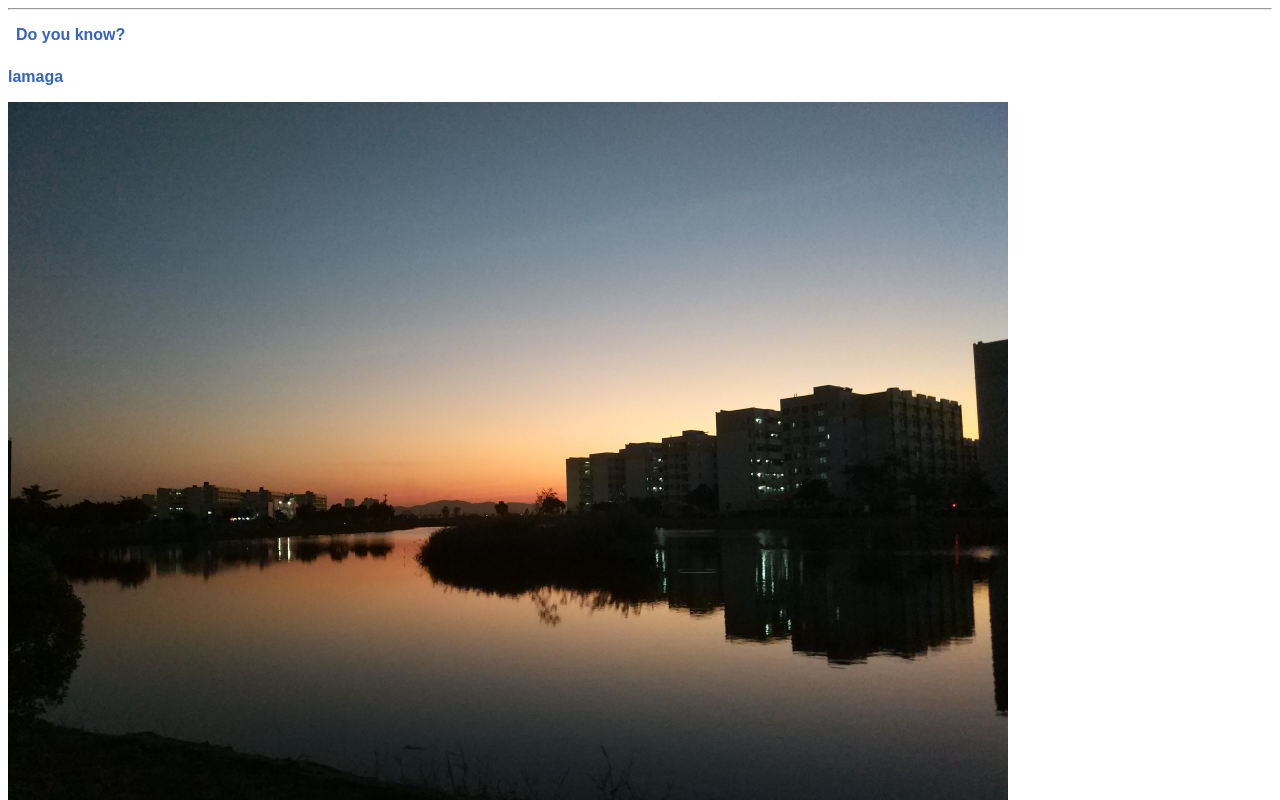
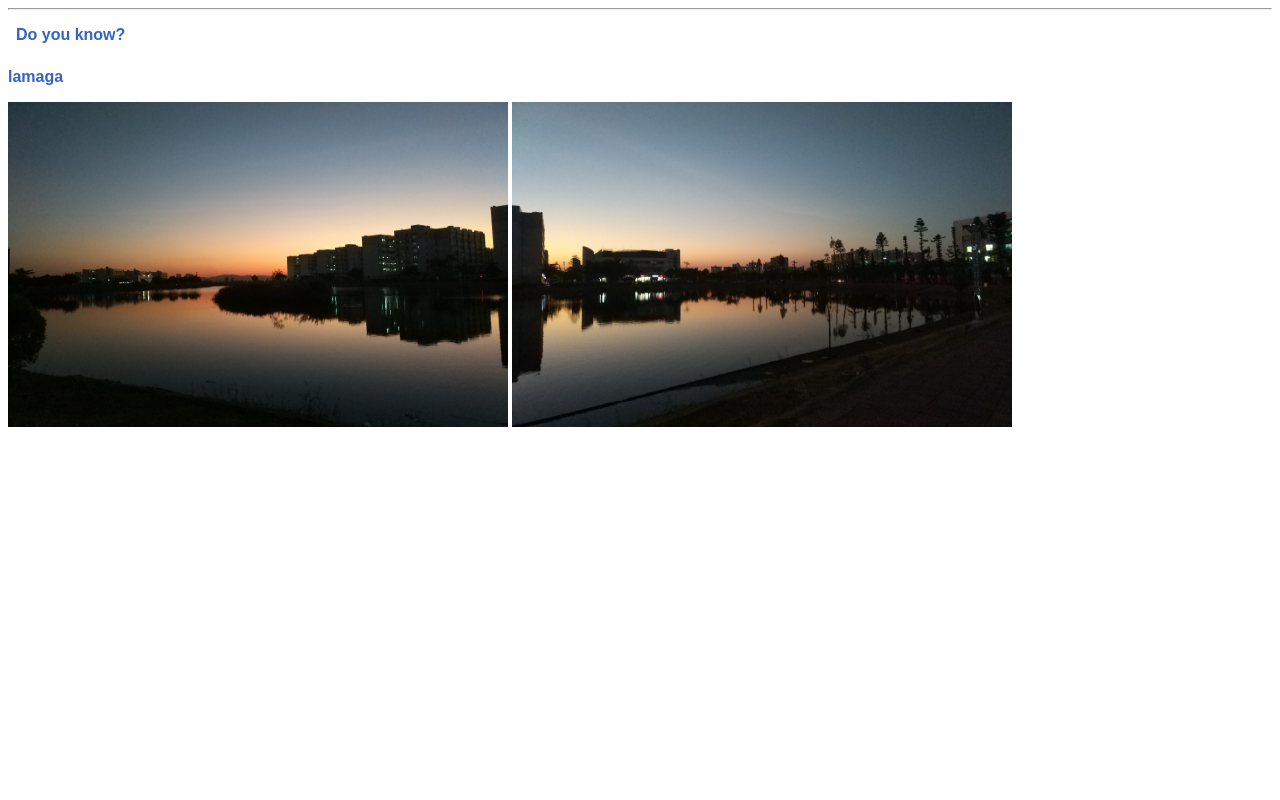
Before and after one commit to lamagas/lamagas.github.io, a plain HTML site: page index.html in a window 1280 px wide. Shown: the top 800 px of the page. Drawn offline with Linux system fonts and the light colour scheme.

Commit message:
Update index.html

```diff
--- a/index.html
+++ b/index.html
@@ -28,7 +28,7 @@
 </table>
 <p class="style1">lamaga<br>
 </p>
-	<img src="1.jpg" width="1000" height="750"/>
-	<img src="2.jpg" width="1000" height="750"/>
+	<img src="1.jpg" width="500" height="325"/>
+	<img src="2.jpg" width="500" height="325"/>
 </body>
 </html>
```
